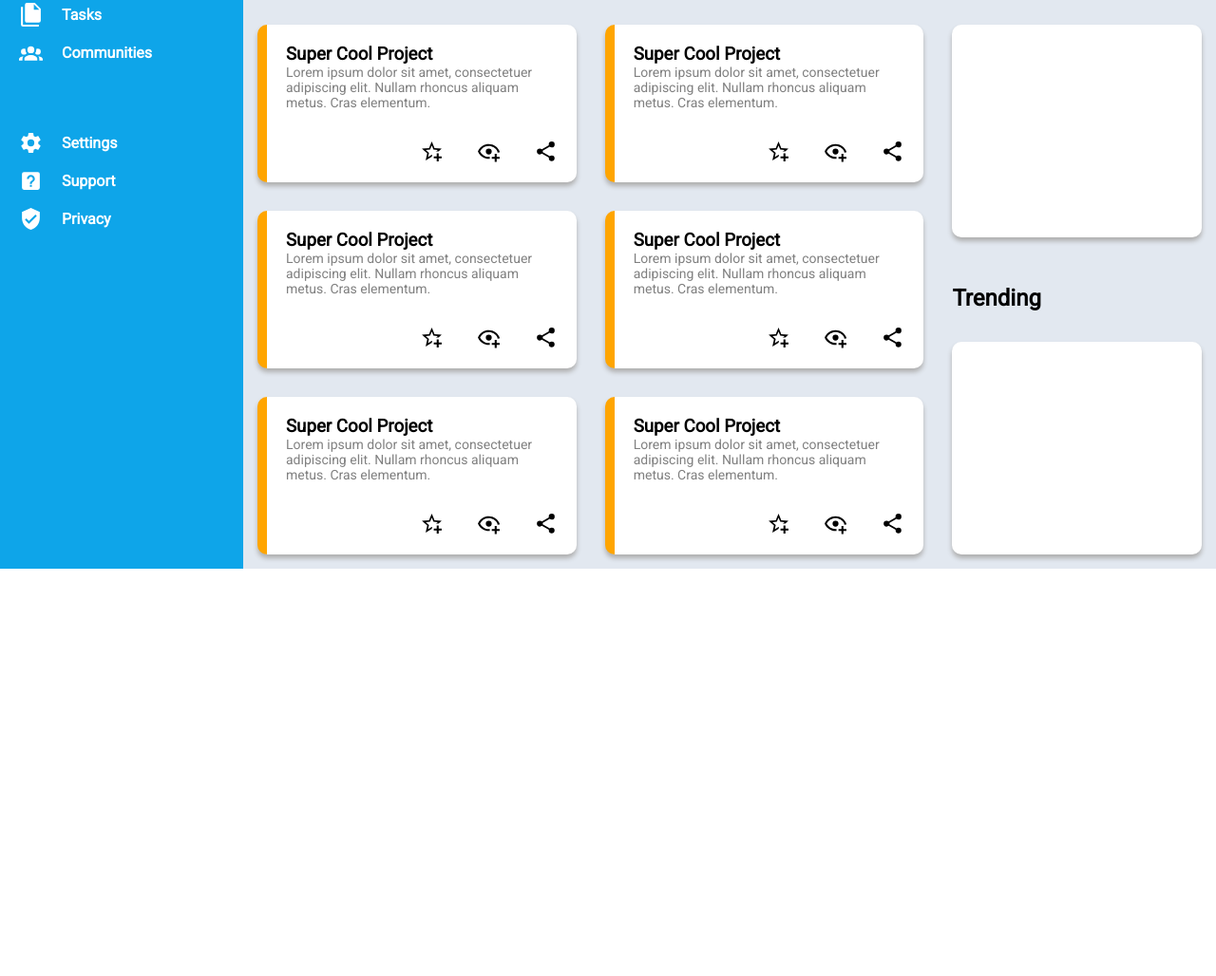
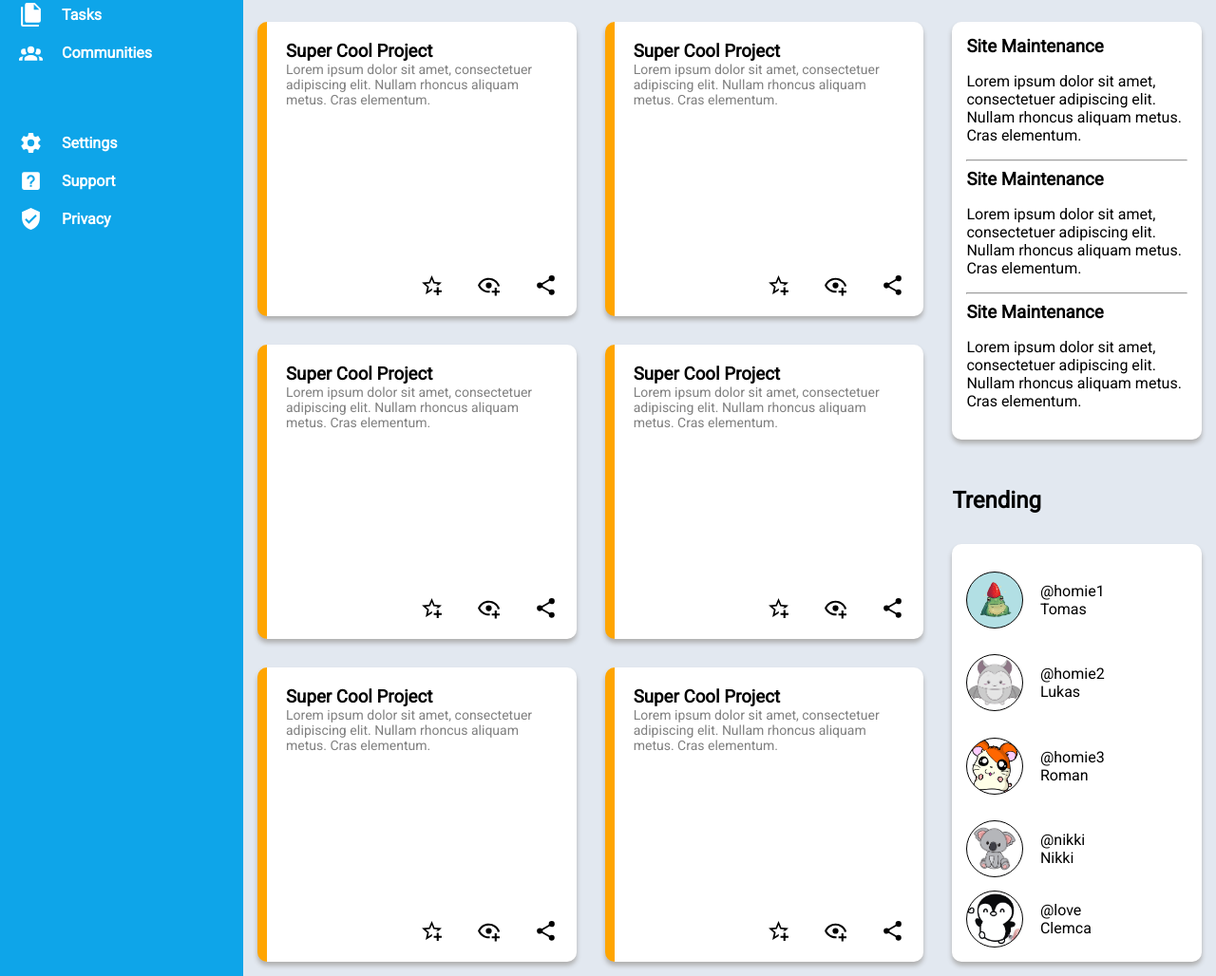
Before and after one commit to Tou1lle/admin-dashboard-top, a plain HTML site: page index.html in a window 1280 px wide. Shown: the part 292-1320 px from the top of the page at 95% size. Before the commit the page ends 891 px from the top, so only its background shows below. Drawn offline with Linux system fonts and the light colour scheme.

Commit message:
trending sidebar styles

```diff
--- a/index.html
+++ b/index.html
@@ -182,9 +182,60 @@
                 </div>
                 <div class="side content">
                     <h2>Annoucements</h2>
-                    <div class="announcements"></div>
+                    <div class="announcements">
+                        <h3 class="announcements-header">Site Maintenance</h3>
+                        <p class="announcements-par">
+                            Lorem ipsum dolor sit amet, consectetuer adipiscing elit. Nullam rhoncus aliquam metus. Cras elementum.
+                        </p>
+                        <hr>
+                        <h3 class="announcements-header">Site Maintenance</h3>
+                        <p class="announcements-par">
+                            Lorem ipsum dolor sit amet, consectetuer adipiscing elit. Nullam rhoncus aliquam metus. Cras elementum.
+                        </p>
+                        <hr>
+                        <h3 class="announcements-header">Site Maintenance</h3>
+                        <p class="announcements-par">
+                            Lorem ipsum dolor sit amet, consectetuer adipiscing elit. Nullam rhoncus aliquam metus. Cras elementum.
+                        </p>
+                    </div>
                     <h2>Trending</h2>
-                    <div class="trending"></div>
+                    <div class="trending">
+                        <div>
+                            <div class="icon-trending tomas"></div>
+                            <div>
+                                <p>@homie1</p>
+                                <p>Tomas</p>
+                            </div>
+                        </div>
+                        <div>
+                            <div class="icon-trending lukas"></div>
+                            <div>
+                                <p>@homie2</p>
+                                <p>Lukas</p>
+                            </div>
+                        </div>
+                        <div>
+                            <div class="icon-trending roman"></div>
+                            <div>
+                                <p>@homie3</p>
+                                <p>Roman</p>
+                            </div>
+                        </div>
+                        <div>
+                            <div class="icon-trending nikki"></div>
+                            <div>
+                                <p>@nikki</p>
+                                <p>Nikki</p>
+                            </div>
+                        </div>
+                        <div>
+                            <div class="icon-trending clemca"></div>
+                            <div>
+                                <p>@love</p>
+                                <p>Clemca</p>
+                            </div>
+                        </div>
+                    </div>
                 </div>
             </div>
         </div>
--- a/styles.css
+++ b/styles.css
@@ -55,7 +55,7 @@ ul {
 /*Right side container*/
 .user.container {
     display: grid;
-    grid-template-rows: 1fr 3fr;
+    grid-template-rows: 1fr 5fr;
 }
 
 /*Top search bar*/
@@ -202,8 +202,10 @@ h3 {
 .side.content {
     display: grid;
     grid-template-rows: 50px 1fr 50px 1fr;
+    grid-template-columns: minmax(200px, 300px);
     padding: 15px;
     gap: 30px;
+    width: 100%;
 }
 
 .announcements,
@@ -211,4 +213,58 @@ h3 {
     background-color: white;
     border-radius: 10px;
     box-shadow: 0px 4px 5px rgb(175, 175, 175);
+    padding: 15px;
 }
+
+.trending {
+    display: grid;
+    grid-template-rows: repeat(4, 1fr);
+    align-items: center;
+}
+
+.icon-trending {
+    width: 60px;
+    height: 60px;
+    border: 1px solid;
+    border-radius: 50px;
+}
+
+.trending > * {
+    display: grid;
+    grid-template-columns: 1fr 2fr;
+    align-items: center;
+}
+
+.icon-trending + div > p {
+    margin: 0;
+}
+
+.tomas {
+    background-image: url(img/frog.jpg);
+    background-size: cover;
+    background-position: center;
+}
+
+.lukas {
+    background-image: url(img/bat.png);
+    background-size: cover;
+    background-position: center;
+}
+
+.roman {
+    background-image: url(img/hamster.png);
+    background-size: cover;
+    background-position: center;
+}
+
+.clemca {
+    background-image: url(img/penguin.jpg);
+    background-size: cover;
+    background-position: center;
+}
+
+.nikki {
+    background-image: url(img/koala.jpg);
+    background-size: cover;
+    background-position: center;
+}
```
Also changed, not shown: img/bat.png (added), img/frog.jpg (added), img/hamster.png (added), img/koala.jpg (added), img/penguin.jpg (added).
